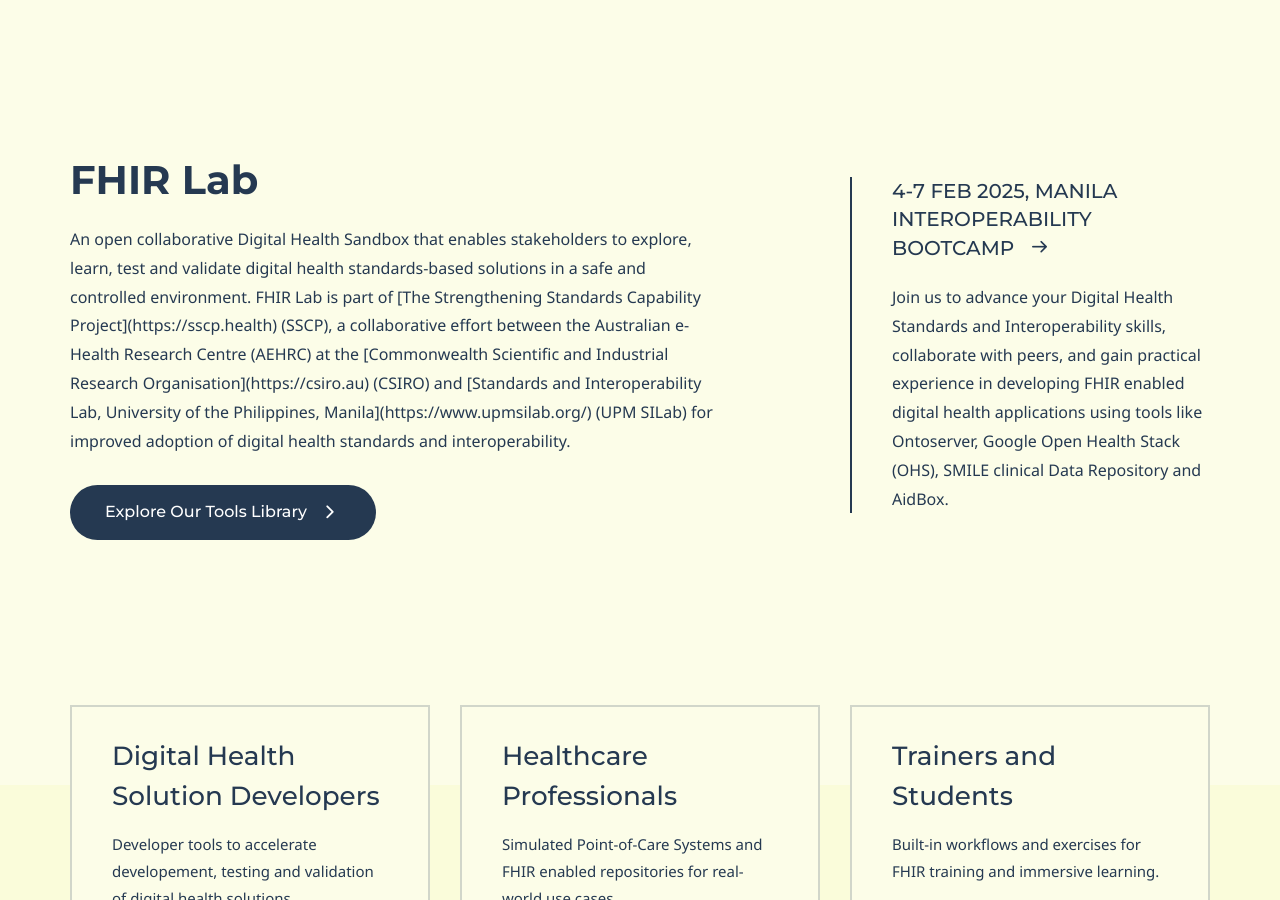
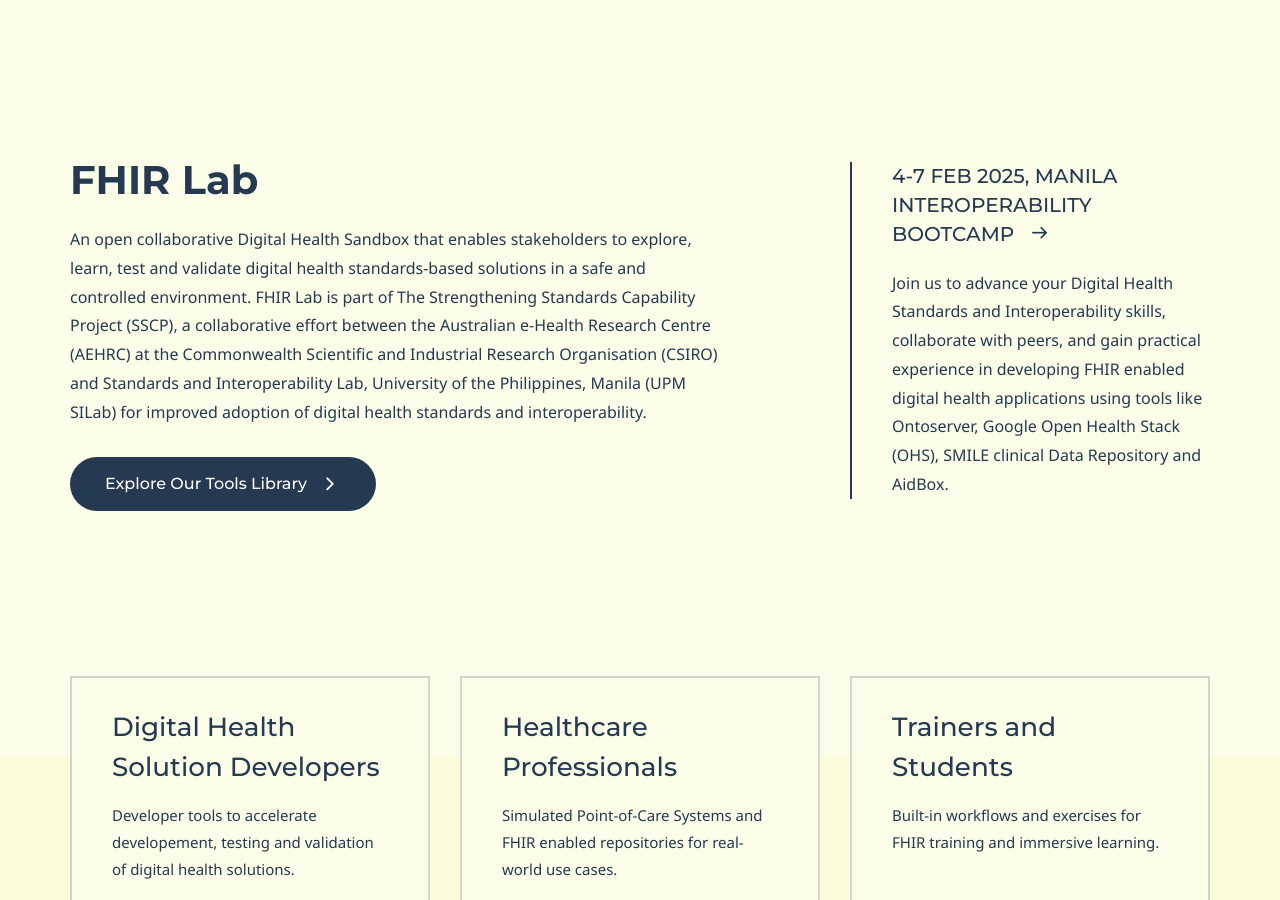
Before and after one commit to upmsilab/FHIRLab, a Jekyll site: the page built from index.md, in a window 1280 px wide and 900 px high. Built offline with Jekyll 4.4.1, drawn with Linux system fonts in a browser that asks for light colours; some web fonts are replaced; some of the changed lines change nothing that is shown.

Commit message:
Update index.md

```diff
--- a/index.md
+++ b/index.md
@@ -5,7 +5,7 @@ keywords:
 
 # Hero section
 title: FHIR Lab
-description: "An open collaborative Digital Health Sandbox that enables stakeholders to explore, learn, test and validate digital health standards-based solutions in a safe and controlled environment. FHIR Lab is part of [The Strengthening Standards Capability Project](https://sscp.health) (SSCP), a collaborative effort between the Australian e-Health Research Centre (AEHRC) at the [Commonwealth Scientific and Industrial Research Organisation](https://csiro.au) (CSIRO) and [Standards and Interoperability Lab, University of the Philippines, Manila](https://www.upmsilab.org/) (UPM SILab) for improved adoption of digital health standards and interoperability."
+description: "An open collaborative Digital Health Sandbox that enables stakeholders to explore, learn, test and validate digital health standards-based solutions in a safe and controlled environment. FHIR Lab is part of The Strengthening Standards Capability Project (SSCP), a collaborative effort between the Australian e-Health Research Centre (AEHRC) at the Commonwealth Scientific and Industrial Research Organisation (CSIRO) and Standards and Interoperability Lab, University of the Philippines, Manila (UPM SILab) for improved adoption of digital health standards and interoperability."
 
 
 buttons:
```
